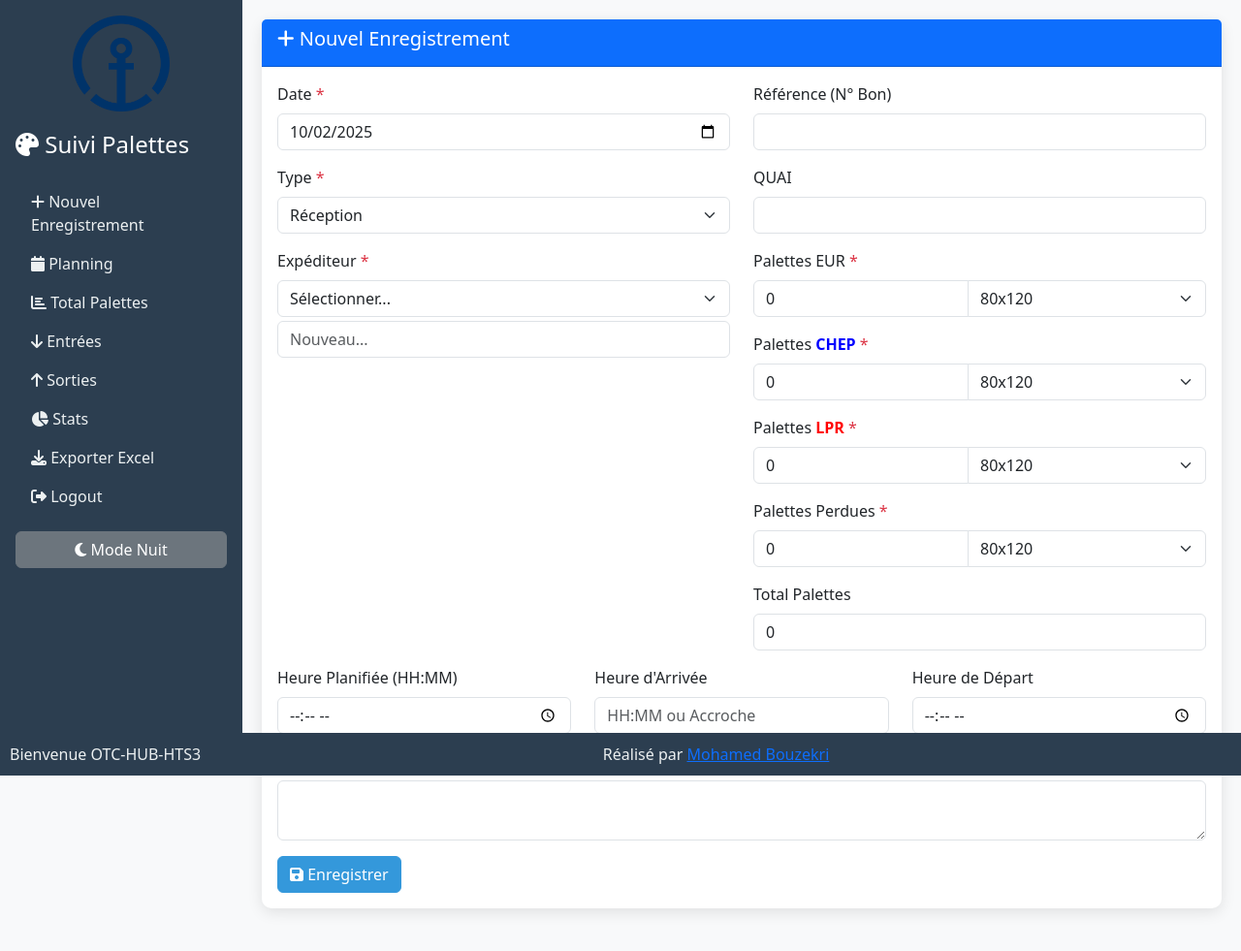
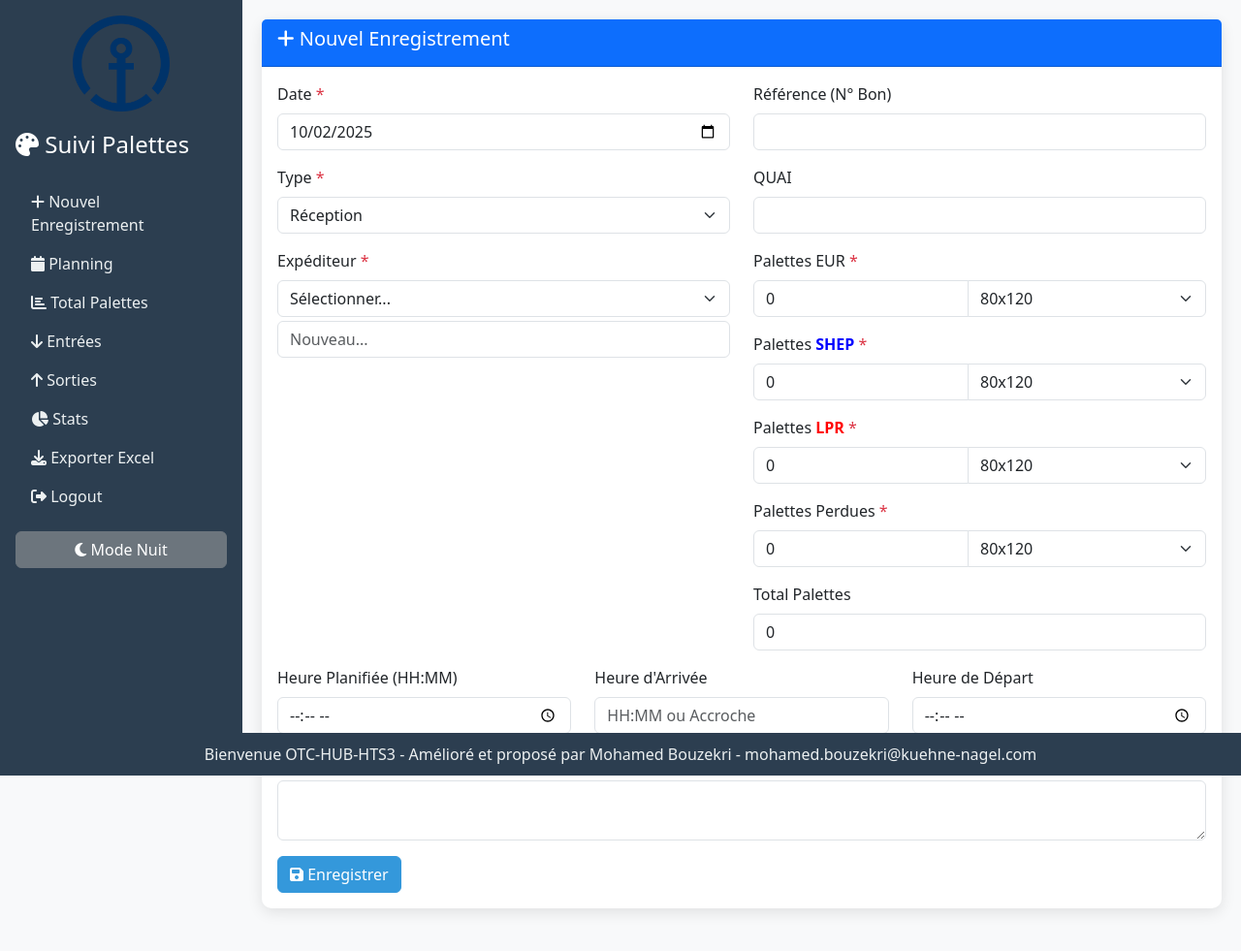
Before and after one commit to bouzekrimohamed/projet-hub, a Flask app: page / in a window 1280 px wide. Shown: the whole page at 97% size. Run offline with Flask 3, Linux system fonts and the light colour scheme; a user stored in the database is signed in; data comes from the database, SQL or seed files in the repository; both versions use the stored data as it was after the commit; some libraries are stand-ins or nearby versions.

```diff
--- a/app.py
+++ b/app.py
@@ -49,11 +49,11 @@ class Entree(db.Model):
     transp = db.Column(db.String(100))
     n_bons = db.Column(db.String(100))
     eur = db.Column(db.Integer)
-    CHEP = db.Column(db.Integer)
+    shep = db.Column(db.Integer)
     lpr = db.Column(db.Integer)
     perdue = db.Column(db.Integer)
     eur_dim = db.Column(db.String(20))
-    CHEP_dim = db.Column(db.String(20))
+    shep_dim = db.Column(db.String(20))
     lpr_dim = db.Column(db.String(20))
     perdue_dim = db.Column(db.String(20))
     total = db.Column(db.Integer)
@@ -68,11 +68,11 @@ class Sortie(db.Model):
     transp = db.Column(db.String(100))
     n_bons = db.Column(db.String(100))
     eur_rendus = db.Column(db.Integer)
-    CHEP_rendus = db.Column(db.Integer)
+    shep_rendus = db.Column(db.Integer)
     lpr_rendus = db.Column(db.Integer)
     perdue = db.Column(db.Integer)
     eur_dim = db.Column(db.String(20))
-    CHEP_dim = db.Column(db.String(20))
+    shep_dim = db.Column(db.String(20))
     lpr_dim = db.Column(db.String(20))
     perdue_dim = db.Column(db.String(20))
     total = db.Column(db.Integer)
@@ -181,14 +181,14 @@ def api_enregistrer():
     reference = data.get('reference', '')
     quai = data.get('quai', '')
     palettes_eur = int(data.get('palettes_eur', 0))
-    palettes_CHEP = int(data.get('palettes_CHEP', 0))
+    palettes_shep = int(data.get('palettes_shep', 0))
     palettes_lpr = int(data.get('palettes_lpr', 0))
     palettes_perdues = int(data.get('palettes_perdues', 0))
     eur_dim = data.get('eur_dim', '80x120')
-    CHEP_dim = data.get('CHEP_dim', '80x120')
+    shep_dim = data.get('shep_dim', '80x120')
     lpr_dim = data.get('lpr_dim', '80x120')
     perdue_dim = data.get('perdue_dim', '80x120')
-    total_palettes = palettes_eur + palettes_CHEP + palettes_lpr + palettes_perdues
+    total_palettes = palettes_eur + palettes_shep + palettes_lpr + palettes_perdues
     heure_plan = data.get('heure_plan', '')
     heure_arr = data.get('heure_arr', '')
     heure_dep = data.get('heure_dep', '')
@@ -207,21 +207,21 @@ def api_enregistrer():
         )
         db.session.add(new_planning)
 
-        # Enregistrer dans Entree ou Sortie
+        # Enregistrer dans Entree ou Sortie based on type_mvt
         if type_mvt in ["Réception", "Retour"]:
             new_entree = Entree(
                 type="ENTREE", semaine=semaine, date=dt.date(), transp=transporteur,
-                n_bons=reference, eur=palettes_eur, CHEP=palettes_CHEP, lpr=palettes_lpr,
-                perdue=palettes_perdues, eur_dim=eur_dim, CHEP_dim=CHEP_dim, lpr_dim=lpr_dim,
+                n_bons=reference, eur=palettes_eur, shep=palettes_shep, lpr=palettes_lpr,
+                perdue=palettes_perdues, eur_dim=eur_dim, shep_dim=shep_dim, lpr_dim=lpr_dim,
                 perdue_dim=perdue_dim, total=total_palettes, commentaire=commentaire, type_mvt=type_mvt
             )
             db.session.add(new_entree)
-        else:  # Expédition or Restitution
+        else:
             new_sortie = Sortie(
                 type="SORTIE", semaine=semaine, date=dt.date(), transp=transporteur,
-                n_bons=reference, eur_rendus=palettes_eur, CHEP_rendus=palettes_CHEP,
+                n_bons=reference, eur_rendus=palettes_eur, shep_rendus=palettes_shep,
                 lpr_rendus=palettes_lpr, perdue=palettes_perdues, eur_dim=eur_dim,
-                CHEP_dim=CHEP_dim, lpr_dim=lpr_dim, perdue_dim=perdue_dim,
+                shep_dim=shep_dim, lpr_dim=lpr_dim, perdue_dim=perdue_dim,
                 total=total_palettes, commentaire=commentaire, type_mvt=type_mvt
             )
             db.session.add(new_sortie)
@@ -294,22 +294,22 @@ def api_total_palettes():
         stock_cumule = 0
         non_rendus_cumule = 0
         for date in all_dates:
-            # Entree (Réception + Retour)
-            entree_good = db.session.query(db.func.sum(Entree.eur + Entree.CHEP + Entree.lpr)).filter(Entree.date == date).scalar() or 0
+            # Entree
+            entree_good = db.session.query(db.func.sum(Entree.eur + Entree.shep + Entree.lpr)).filter(Entree.date == date).scalar() or 0
             non_conf_entree = db.session.query(db.func.sum(Entree.perdue)).filter(Entree.date == date).scalar() or 0
             total_entree = entree_good + non_conf_entree
             entree_first = Entree.query.filter_by(date=date).first()
             semaine_ent = entree_first.semaine if entree_first else date.isocalendar().week
 
-            # Sortie (Expédition + Restitution)
-            sortie_rendus = db.session.query(db.func.sum(Sortie.eur_rendus + Sortie.CHEP_rendus + Sortie.lpr_rendus)).filter(Sortie.date == date).scalar() or 0
+            # Sortie
+            sortie_rendus = db.session.query(db.func.sum(Sortie.eur_rendus + Sortie.shep_rendus + Sortie.lpr_rendus)).filter(Sortie.date == date).scalar() or 0
             sortie_perdue = db.session.query(db.func.sum(Sortie.perdue)).filter(Sortie.date == date).scalar() or 0
             total_sortie = sortie_rendus + sortie_perdue
             sortie_first = Sortie.query.filter_by(date=date).first()
             semaine_sort = sortie_first.semaine if sortie_first else date.isocalendar().week
 
             stock_cumule += total_entree - total_sortie
-            non_rendus_day = sortie_perdue
+            non_rendus_day = sortie_perdue  # Assuming non rendus is perdue in sortie
             non_rendus_cumule += non_rendus_day
             retour = sortie_rendus
             pourcentage_retour = (sortie_rendus / total_sortie * 100) if total_sortie > 0 else 0
@@ -317,13 +317,13 @@ def api_total_palettes():
             row = {
                 "Semaine": str(semaine_ent),
                 "Date": date.strftime('%Y-%m-%d'),
-                "Entrée (EUR + CHEP + LPR)": entree_good,
+                "Entrée (EUR + SHEP + LPR)": entree_good,
                 "Non Conforme Entrée": non_conf_entree,
                 "TOTAL_entree": total_entree,
                 "Separator1": "",
                 "Semaine_sortie": str(semaine_sort),
                 "Date_sortie": date.strftime('%Y-%m-%d'),
-                "Rendus (EUR + CHEP + LPR)": sortie_rendus,
+                "Rendus (EUR + SHEP + LPR)": sortie_rendus,
                 "Non Rendus": non_rendus_day,
                 "TOTAL_sortie": total_sortie,
                 "Separator2": "",
@@ -382,8 +382,8 @@ def api_entree():
                 'N° Bons': e.n_bons or '',
                 'EUR': e.eur or 0,
                 'EUR Dim': e.eur_dim or '',
-                'CHEP': e.CHEP or 0,
-                'CHEP Dim': e.CHEP_dim or '',
+                'SHEP': e.shep or 0,
+                'SHEP Dim': e.shep_dim or '',
                 'LPR': e.lpr or 0,
                 'LPR Dim': e.lpr_dim or '',
                 'PERDUE': e.perdue or 0,
@@ -425,8 +425,8 @@ def api_sortie():
                 'N° Bons': s.n_bons or '',
                 'EUR Rendus': s.eur_rendus or 0,
                 'EUR Dim': s.eur_dim or '',
-                'CHEP Rendus': s.CHEP_rendus or 0,
-                'CHEP Dim': s.CHEP_dim or '',
+                'SHEP Rendus': s.shep_rendus or 0,
+                'SHEP Dim': s.shep_dim or '',
                 'LPR Rendus': s.lpr_rendus or 0,
                 'LPR Dim': s.lpr_dim or '',
                 'PERDUE': s.perdue or 0,
@@ -456,11 +456,11 @@ def api_stats():
         count_planning = db.session.query(db.func.count(Planning.id)).scalar()
         average_retard = total_retard / count_planning if count_planning > 0 else 0.0
         total_eur_entree = db.session.query(db.func.sum(Entree.eur)).scalar() or 0
-        total_CHEP_entree = db.session.query(db.func.sum(Entree.CHEP)).scalar() or 0
+        total_shep_entree = db.session.query(db.func.sum(Entree.shep)).scalar() or 0
         total_lpr_entree = db.session.query(db.func.sum(Entree.lpr)).scalar() or 0
         total_perdues_entree = db.session.query(db.func.sum(Entree.perdue)).scalar() or 0
         total_eur_sortie = db.session.query(db.func.sum(Sortie.eur_rendus)).scalar() or 0
-        total_CHEP_sortie = db.session.query(db.func.sum(Sortie.CHEP_rendus)).scalar() or 0
+        total_shep_sortie = db.session.query(db.func.sum(Sortie.shep_rendus)).scalar() or 0
         total_lpr_sortie = db.session.query(db.func.sum(Sortie.lpr_rendus)).scalar() or 0
         total_perdues_sortie = db.session.query(db.func.sum(Sortie.perdue)).scalar() or 0
 
@@ -470,12 +470,12 @@ def api_stats():
         partners = [t.name for t in Transporteur.query.all()]
         balances = {}
         for partner in partners:
-            received = db.session.query(db.func.sum(Entree.eur + Entree.CHEP + Entree.lpr)).filter(Entree.transp == partner, Entree.type_mvt.in_(["Réception", "Retour"])).scalar() or 0
-            returned = db.session.query(db.func.sum(Sortie.eur_rendus + Sortie.CHEP_rendus + Sortie.lpr_rendus)).filter(Sortie.transp == partner, Sortie.type_mvt.in_(["Expédition", "Restitution"])).scalar() or 0
+            received = db.session.query(db.func.sum(Entree.eur + Entree.shep + Entree.lpr)).filter(Entree.transp == partner, Entree.type_mvt.in_(["Réception", "Retour"])).scalar() or 0
+            returned = db.session.query(db.func.sum(Sortie.eur_rendus + Sortie.shep_rendus + Sortie.lpr_rendus)).filter(Sortie.transp == partner, Sortie.type_mvt.in_(["Expédition", "Restitution"])).scalar() or 0
             if partner in ["Lagny", "Soissons"]:
-                balances[partner] = received - returned  # positive: we owe them
+                balances[partner] = received - returned  # owed_to if positive
             else:
-                balances[partner] = returned - received  # positive: they owe us
+                balances[partner] = returned - received  # owed_from if positive, but adjust sign
 
         owed_to = {p: b for p, b in balances.items() if p in ["Lagny", "Soissons"] and b > 0}
         owed_from = {p: abs(b) for p, b in balances.items() if p not in ["Lagny", "Soissons"] and b < 0}
@@ -485,11 +485,11 @@ def api_stats():
             'total_retard': float(total_retard),
             'average_retard': float(average_retard),
             'total_eur_entree': int(total_eur_entree),
-            'total_CHEP_entree': int(total_CHEP_entree),
+            'total_shep_entree': int(total_shep_entree),
             'total_lpr_entree': int(total_lpr_entree),
             'total_perdues_entree': int(total_perdues_entree),
             'total_eur_sortie': int(total_eur_sortie),
-            'total_CHEP_sortie': int(total_CHEP_sortie),
+            'total_shep_sortie': int(total_shep_sortie),
             'total_lpr_sortie': int(total_lpr_sortie),
             'total_perdues_sortie': int(total_perdues_sortie),
             'recommendation': recommendation,
@@ -524,15 +524,14 @@ def export():
         df_total.to_excel(writer, sheet_name='Total palettes', index=False)
 
     output.seek(0)
-    return send_file(output, download_name='suivi_palettes.xlsx', as_attachment=True)
+    return send_file(output, attachment_filename='suivi_palettes.xlsx', as_attachment=True)
 
 def init_data():
     if not db.session.get(User, 'OTC-HUB-HTS3'):
         users_data = {
-            'mohamed.bouzekri': 'med123.',
-            'r.sergio': 'sergio789.',
-            'laurent.chabrier': 'lolo01',
-            'OTC-HUB-HTS3': 'MOMO123.'
+            'OTC-HUB-HTS3': 'MOMO123.',
+            'user2': 'pass2',
+            'user3': 'pass3'
         }
         for username, password in users_data.items():
             hashed_pw = generate_password_hash(password)
--- a/templates/index.html
+++ b/templates/index.html
@@ -22,7 +22,6 @@
         .nav-link { color: #ecf0f1 !important; transition: background-color 0.3s; text-align: left; }
         .nav-link:hover { background-color: #34495e; }
         .btn-primary { background-color: #3498db; border-color: #3498db; }
-        .btn-secondary { background-color: #6c757d; border-color: #6c757d; }
         .btn-success { background-color: #2ecc71; border-color: #2ecc71; }
         .fade-in { animation: fadeIn 0.5s; }
         @keyframes fadeIn { from { opacity: 0; } to { opacity: 1; } }
@@ -49,13 +48,6 @@
         .dark .card-header { color: #fff; }
         .dark .text-success { color: #2ecc71 !important; }
         .dark .text-danger { color: #ff6b6b !important; }
-        .dark .btn-secondary { background-color: #4f4f4f; border-color: #4f4f4f; }
-        .dark .btn-outline-primary { border-color: #3498db; color: #3498db; }
-        .dark .btn-outline-success { border-color: #2ecc71; color: #2ecc71; }
-        .dark .btn-outline-warning { border-color: #ffc107; color: #ffc107; }
-        .dark .btn-outline-danger { border-color: #dc3545; color: #dc3545; }
-        .dark .table-striped tbody tr:nth-of-type(odd) { background-color: #222; }
-        .dark .table-striped tbody tr:nth-of-type(even) { background-color: #333; }
     </style>
 </head>
 <body class="{{ session.get('theme', 'light') }}">
@@ -118,14 +110,7 @@
                                 </div>
                                 <div class="mb-3">
                                     <label class="form-label">QUAI</label>
-									<input type="text"
-										   class="form-control"
-										   id="quai"
-										   maxlength="2"
-										   pattern="[0-9]{1,2}"
-										   inputmode="numeric"
-										   title="Veuillez entrer un nombre à 1 ou 2 chiffres">
-
+                                    <input type="text" class="form-control" id="quai">
                                 </div>
                                 <div class="mb-3">
                                     <label class="form-label">Palettes EUR <span class="text-danger">*</span></label>
@@ -138,7 +123,7 @@
                                     </div>
                                 </div>
                                 <div class="mb-3">
-                                    <label class="form-label">Palettes <span class="text-shep">CHEP</span> <span class="text-danger">*</span></label>
+                                    <label class="form-label">Palettes <span class="text-shep">SHEP</span> <span class="text-danger">*</span></label>
                                     <div class="input-group">
                                         <input type="number" class="form-control" id="palettes_shep" min="0" value="0" required>
                                         <select class="form-select" id="shep_dim">
@@ -450,16 +435,9 @@
         </div>
     </div>
 
-    <footer class="{{ session.get('theme', 'light') }}"
-        style="display: flex; justify-content: space-between; align-items: center; padding: 10px;">
-    <div style="text-align: left;">
-        Bienvenue {{ username }}
-    </div>
-    <div style="text-align: center; flex: 1;">
-        Réalisé par <a href="mailto:mohamed.bouzekri@kuehne-nagel.com">Mohamed Bouzekri</a>
-    </div>
-</footer>
-
+    <footer class="{{ session.get('theme', 'light') }}">
+        Bienvenue {{ username }} - Amélioré et proposé par Mohamed Bouzekri - mohamed.bouzekri@kuehne-nagel.com
+    </footer>
 
     <script>
         let transporteurs = [];
@@ -794,7 +772,7 @@
                 });
                 owedToHtml += '</tbody></table>';
 
-                let owedFromHtml = '<h5 class="mt-4">Dettes des Transporteurs</h5><table class="table table-bordered table-improved"><thead class="table-dark"><tr><th>Partenaire</th><th>Palettes Dues</th></tr></thead><tbody>';
+                let owedFromHtml = '<h5 class="mt-4">Dettes des Partenaires</h5><table class="table table-bordered table-improved"><thead class="table-dark"><tr><th>Partenaire</th><th>Palettes Dues</th></tr></thead><tbody>';
                 Object.entries(data.owed_from).forEach(([key, value]) => {
                     let color = 'text-success';
                     owedFromHtml += `<tr><td>${key}</td><td class="${color} fw-bold">${value}</td></tr>`;
```
Also changed, not shown: instance/suivi_palettes.db (added).
